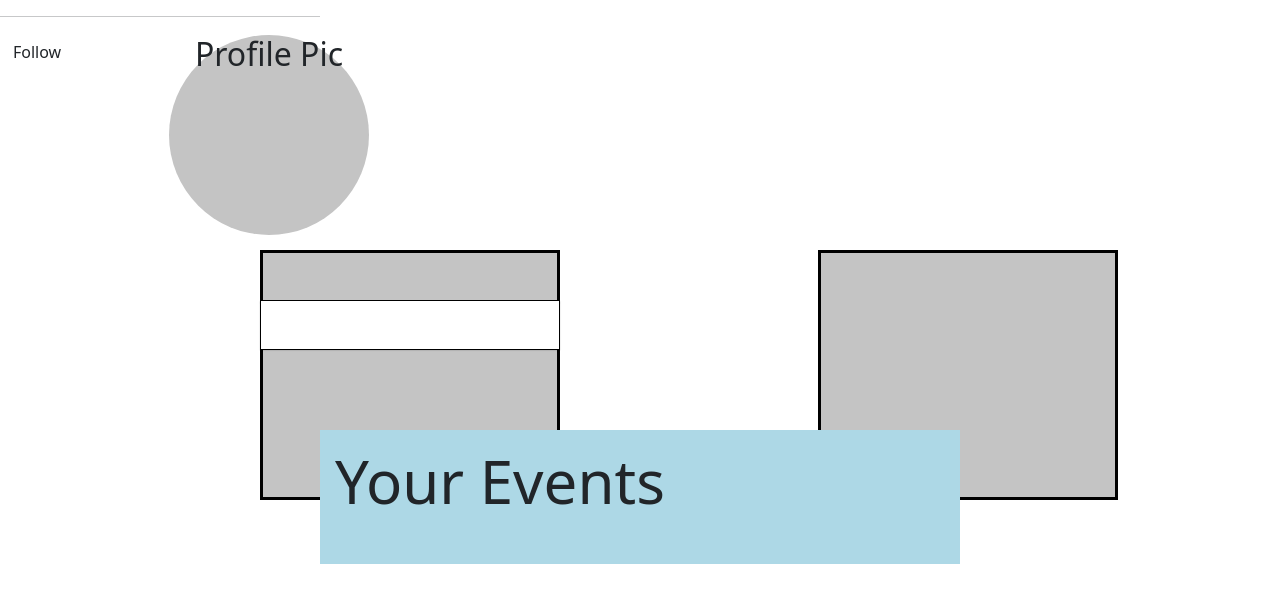
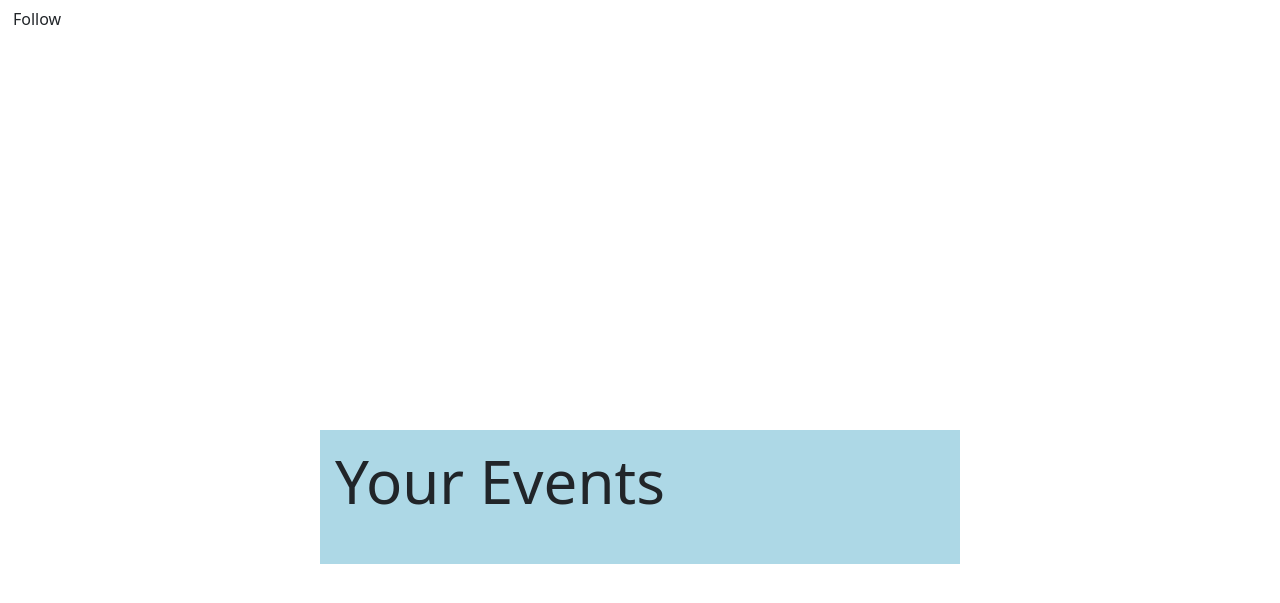
Before and after one commit to xlab-classes/cse442-spring2022-team-unemployed-bums, a Django app: a page that uses mysite/profilepage/templates/profileHome/profile.html in a window 1280 px wide. Shown: the part 50-653 px from the top of the page. Run offline with Django 3.2, Linux system fonts and the light colour scheme; the visitor is signed in with stand-in values (Sample User, id 1); data comes from the database, SQL or seed files in the repository; data that the repository does not hold is empty.

```diff
--- a/mysite/profilepage/templates/profileHome/profile.html
+++ b/mysite/profilepage/templates/profileHome/profile.html
@@ -81,16 +81,6 @@ color: #000000;
 <body>
 
   {%  if user.is_authenticated %}
-  <h2 class="profileCir">Profile Pic</h2>
-
-  <hr style="width:25%;"align:right;left:818px;>
-
-  <h2 class="postsBackgroundLeft"></h2>
-
-  <h2 class="postsBackgroundRight"></h2>
-
-  <h2 class="textOverPostRect"></h2>
-
   {% if is_following %}
     <form action="remove_follower", method="POST">
       {% csrf_token %}
```
